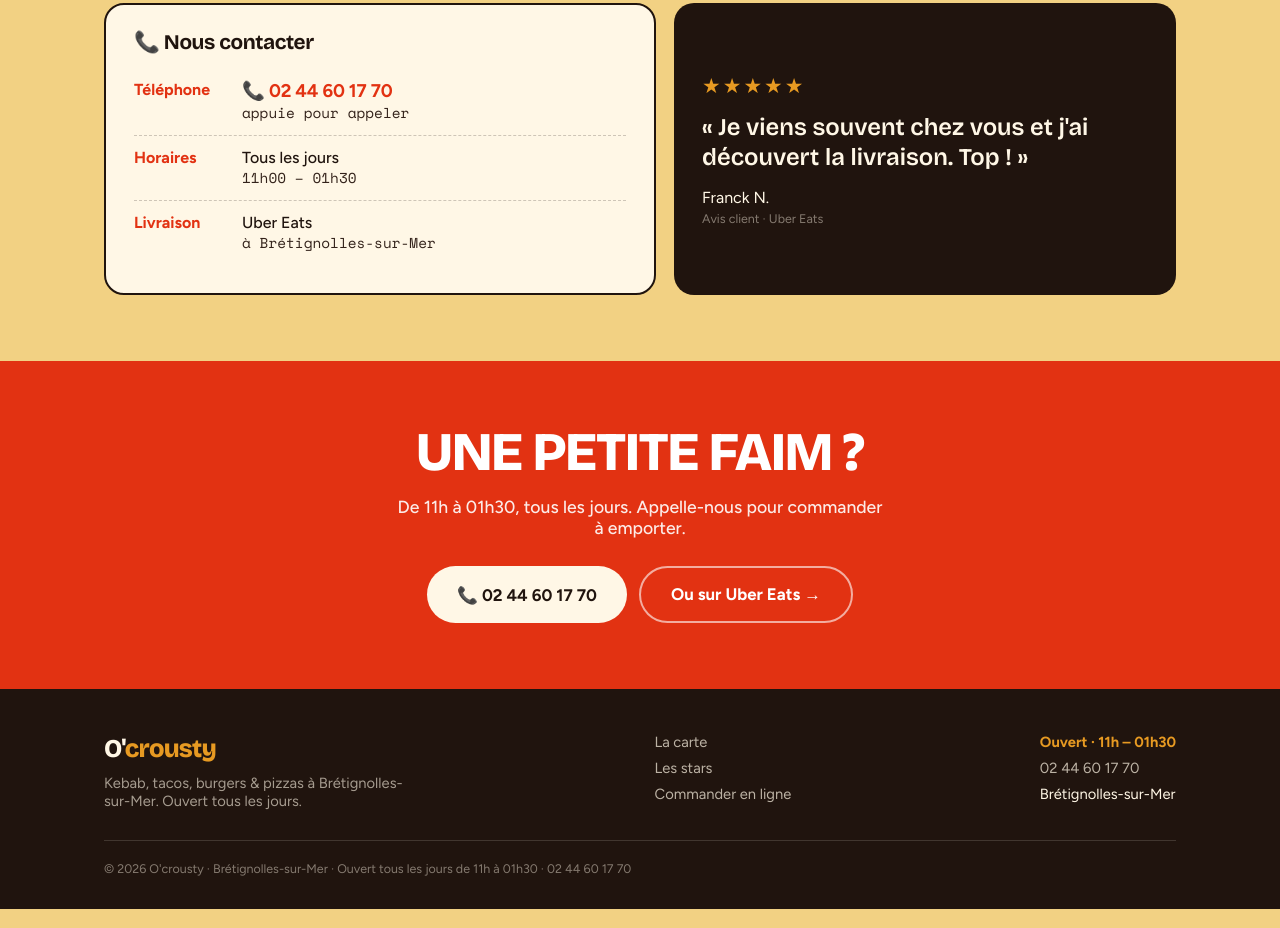
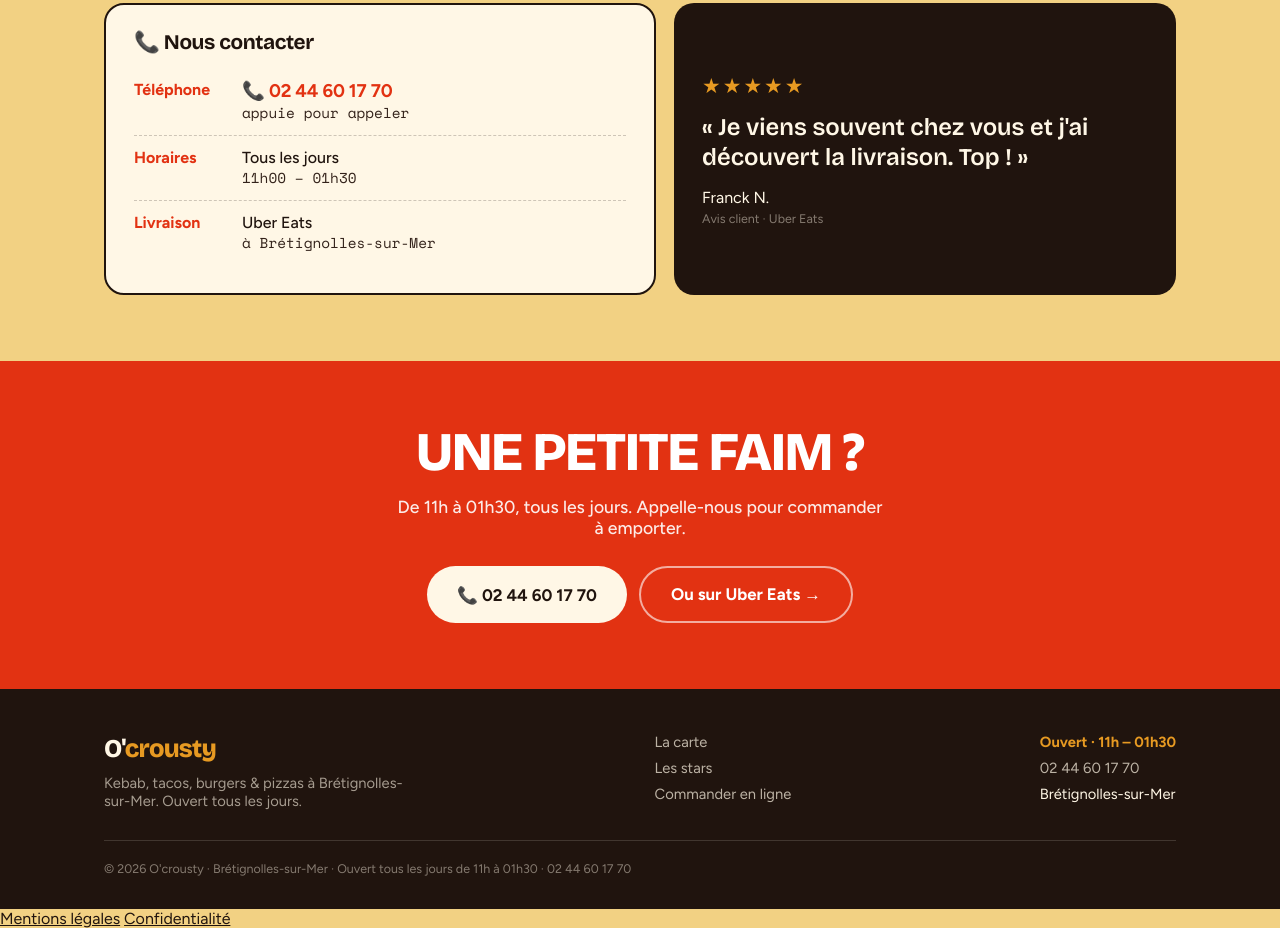
Before and after one commit to vb4jnjh4n5-lang/O-Crousty, a plain HTML site: page index.html in a window 1280 px wide. Shown: the part 2935-3863 px from the top of the page. Drawn offline with nearby package versions, Linux system fonts and the light colour scheme.

Commit message:
Update index.html

```diff
--- a/index.html
+++ b/index.html
@@ -517,3 +517,5 @@
 </script>
 </body>
 </html>
+<a href="mentions-legales.html">Mentions légales</a>
+<a href="confidentialite.html">Confidentialité</a>
```
